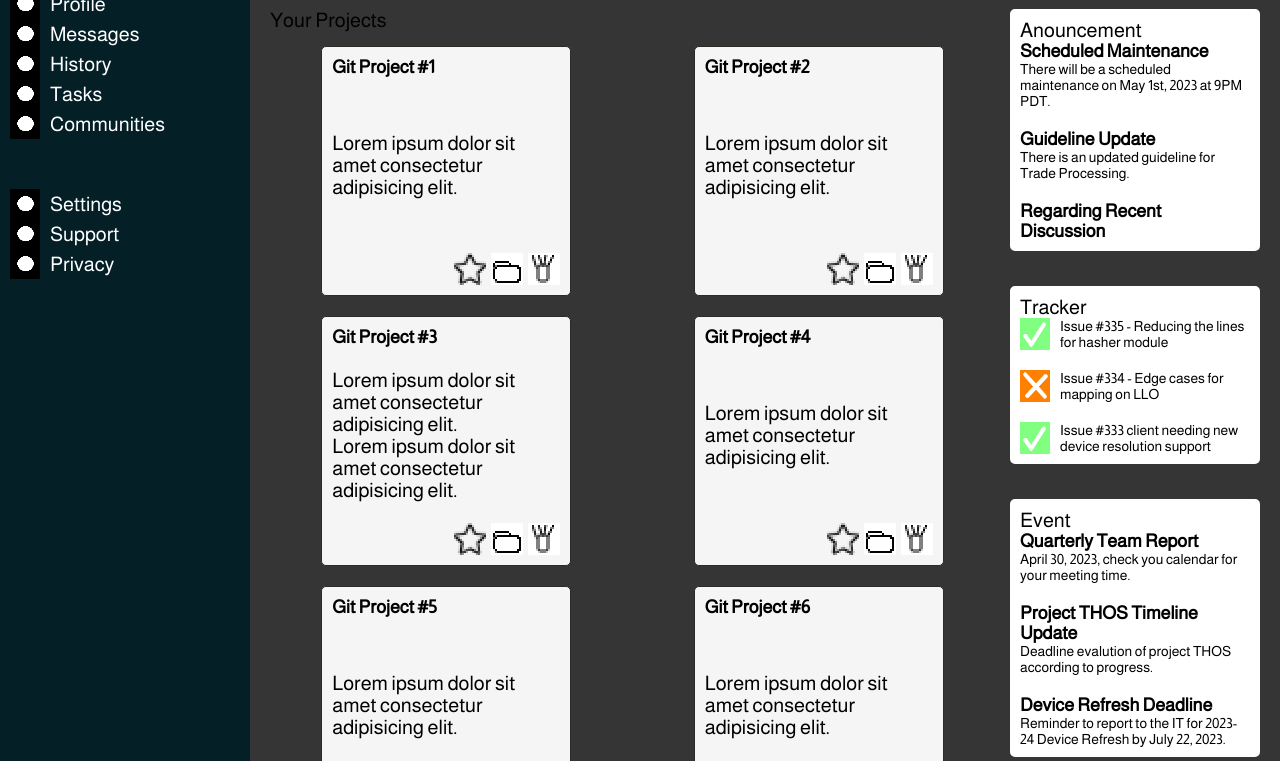
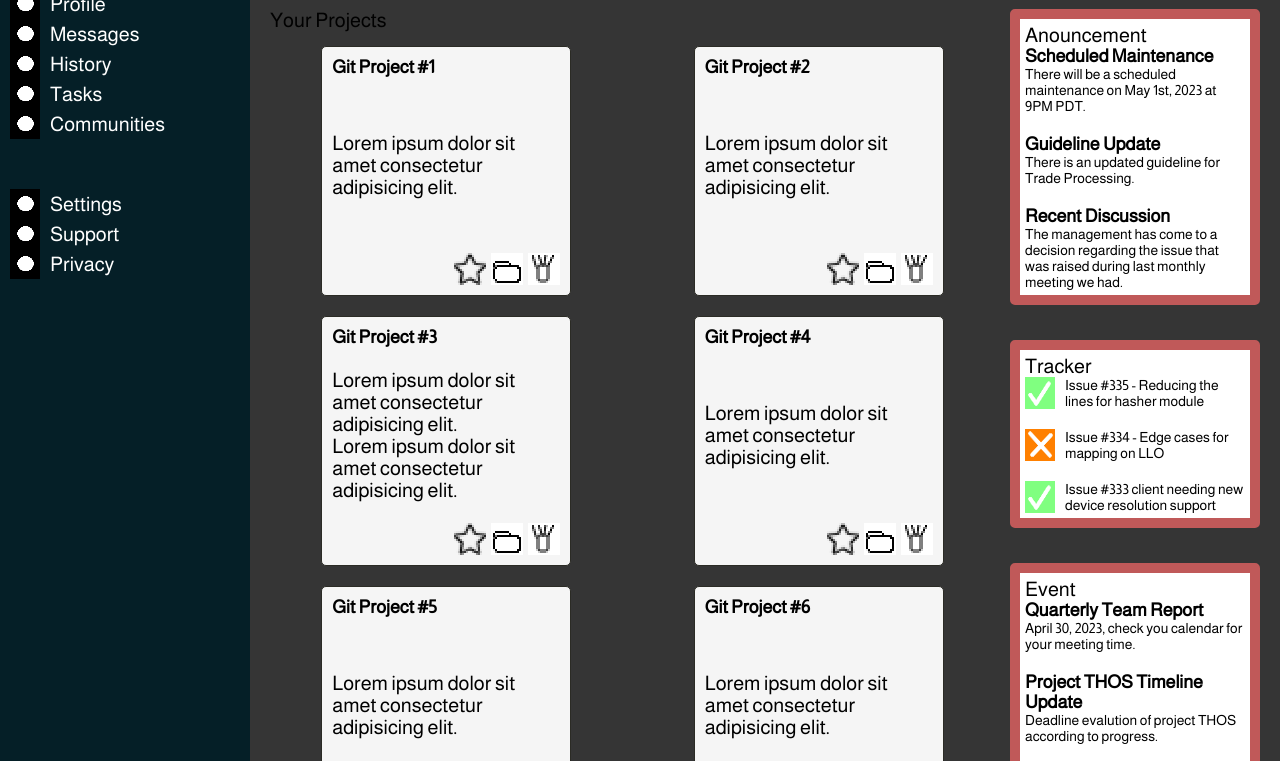
Before and after one commit to justaorangewall/admin-dashboard, a plain HTML site: page index.html in a window 1280 px wide. Shown: the part 161-922 px from the top of the page. Drawn offline with Linux system fonts and the light colour scheme.

Commit message:
too many rounded corners

```diff
--- a/index.html
+++ b/index.html
@@ -175,8 +175,8 @@
                             <div class="postContent">There is an updated guideline for Trade Processing. </div>
                         </div>
                         <div class="post">
-                            <div class="postTitle" >Regarding Recent Discussion</div>
-                            <div class="postContent"></div>
+                            <div class="postTitle" >Recent Discussion</div>
+                            <div class="postContent">The management has come to a decision regarding the issue that was raised during last monthly meeting we had.</div>
                         </div>
                     </div>
                 </div>
--- a/style.css
+++ b/style.css
@@ -16,7 +16,7 @@
 
 
 
-article, div {
+article {
     border-radius: 5px;
 }
 
@@ -196,7 +196,9 @@ article {
 
 .sidebox {
     background-color: white;
-    border:10px solid white;
+    border:10px solid rgb(192, 89, 89);
+    border-radius:5px;
+    padding:5px;
 }
  .sideContent {
     display:grid;
```
